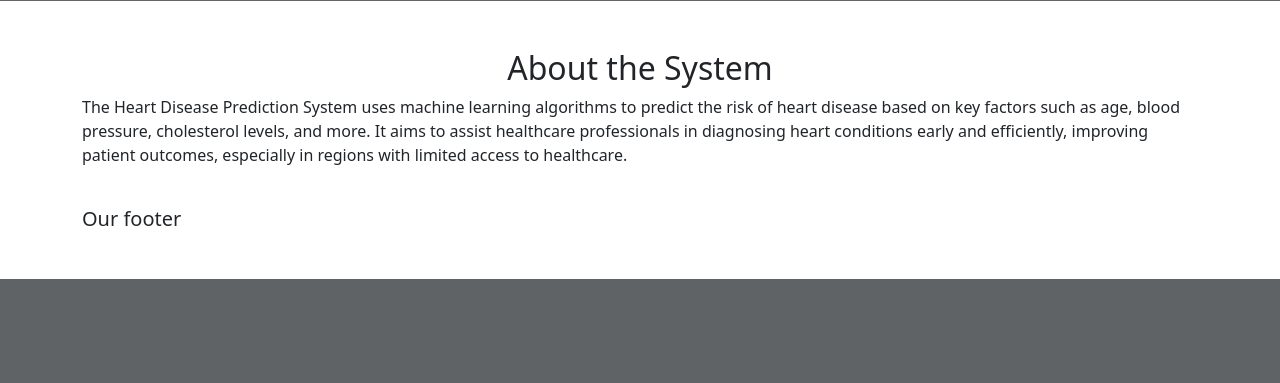
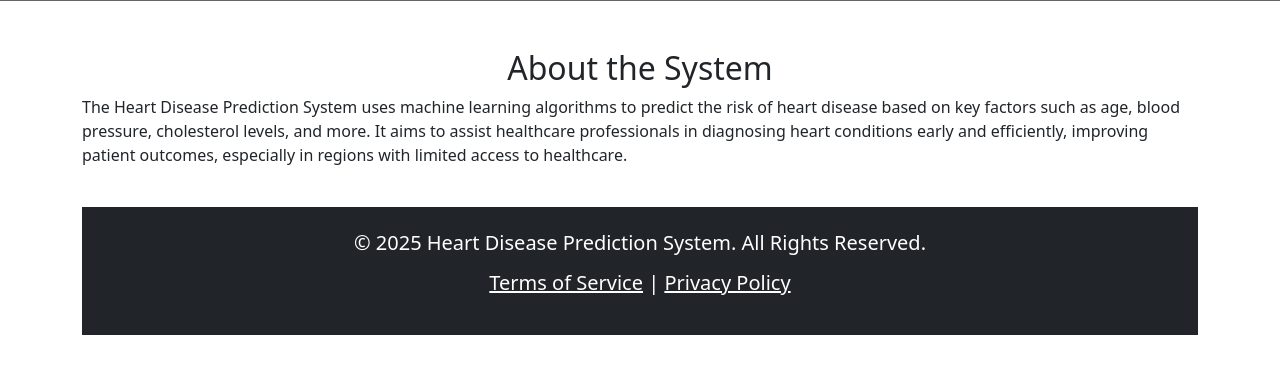
Before and after one commit to Atahm653/Project, a Django app: page / in a window 1280 px wide. Shown: the part 855-1238 px from the top of the page. Before the commit the page ends 1134 px from the top, so only its background shows below. Run offline with Django 5.2, Linux system fonts and the light colour scheme; grey boxes labelled with a size stand in for pictures from a placeholder-image service; some libraries are stand-ins or nearby versions.

Commit message:
Added changes

```diff
--- a/predictor/templates/features/main.html
+++ b/predictor/templates/features/main.html
@@ -13,7 +13,14 @@
     {% endblock %}
 
     <br>
-    <h5>Our footer</h5>
+    <h5>
+        <!-- Footer Section -->
+   <footer class="bg-dark text-white text-center py-4">
+    <p>&copy; 2025 Heart Disease Prediction System. All Rights Reserved.</p>
+    <p><a href="terms.html" class="text-white">Terms of Service</a> | <a href="privacy.html" class="text-white">Privacy Policy</a></p>
+</footer>
+
+    </h5>
 
 </body>
 </html>
--- a/predictor/urls.py
+++ b/predictor/urls.py
@@ -3,5 +3,7 @@ from . import views
 
 urlpatterns = [
     path("", views.home, name="home"),
-    path("risk", views.risk_assessment, name="risk")
+    path("risk", views.risk_assessment, name="risk"),
+    path("login", views.login, name="login"),
+    path("register", views.register, name="register"),
 ]
--- a/predictor/views.py
+++ b/predictor/views.py
@@ -1,5 +1,6 @@
 from django.shortcuts import render
 from django.http import HttpResponse
+
 
 def home(response):
     return render(response, "features/home.html")
@@ -7,4 +8,10 @@ def home(response):
 def risk_assessment(response):
     return render(response, "features/risk_assessment.html")
 
+def login(response):
+    return render(response, "features/login.html")
+
+def register(response):
+    return render(response, "features/register.html")
+
 # Create your views here.
```
Also changed, not shown: predictor/templates/features/login.html (added), predictor/templates/features/register.html (added).
